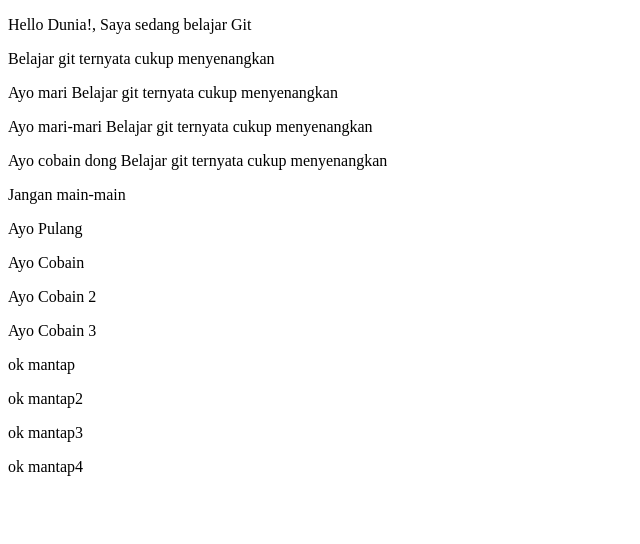
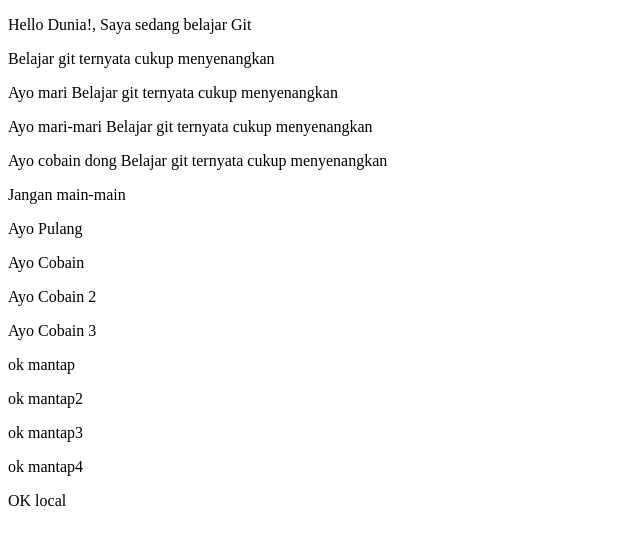
Before and after one commit to Irfan-Firmansyah/belajar-git, a plain HTML site: page index.html in a window 1280 px wide. Shown: the whole page, without its empty margins (0-640 px from the left). Drawn offline with Linux system fonts and the light colour scheme.

Commit message:
update local

```diff
--- a/index.html
+++ b/index.html
@@ -19,5 +19,6 @@
         <p>ok mantap2</p>
         <p>ok mantap3</p>
         <p>ok mantap4</p>
+        <p>OK local</p>
     </body>
 </html>
```
